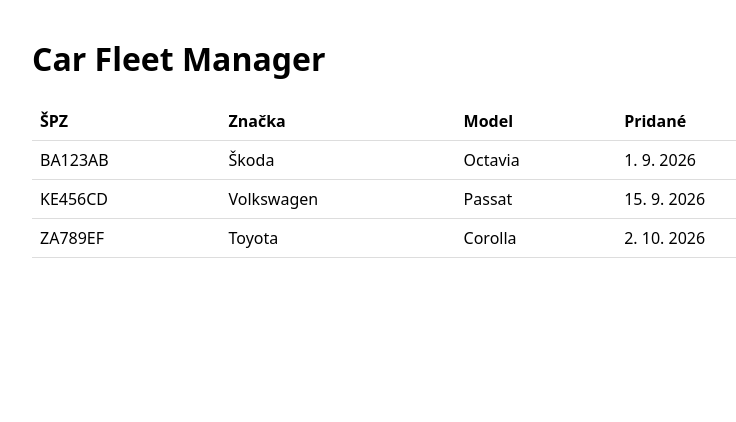
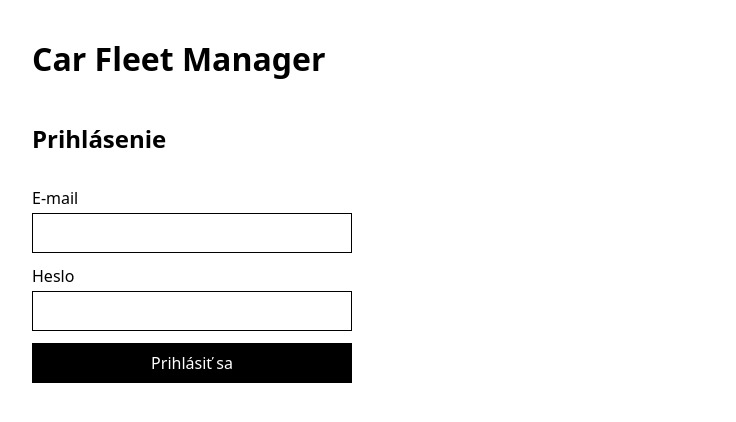
Before and after one commit to Matus1232/car-fleet-, a React (Vite) app in the folder frontend/: page / in a window 1280 px wide. Shown: the top 422 px of the page, without its empty margins (208-944 px from the left). Built offline with nearby package versions, Linux system fonts and the light colour scheme.

Commit message:
feat: login form

```diff
--- a/frontend/src/App.tsx
+++ b/frontend/src/App.tsx
@@ -1,3 +1,5 @@
+import { useState } from 'react'
+import LoginForm from './components/LoginForm'
 import VehicleList from './components/VehicleList'
 import type { Vehicle } from './types'
 
@@ -9,10 +11,17 @@
 ]
 
 function App() {
+  // null = nikto nie je prihlásený. Token je zatiaľ len v pamäti, po obnovení stránky zmizne.
+  const [token, setToken] = useState<string | null>(null)
+
   return (
     <main>
       <h1>Car Fleet Manager</h1>
-      <VehicleList vehicles={sampleVehicles} />
+      {token === null ? (
+        <LoginForm onLogin={setToken} />
+      ) : (
+        <VehicleList vehicles={sampleVehicles} />
+      )}
     </main>
   )
 }
--- /dev/null
+++ b/frontend/src/api.ts
@@ -0,0 +1,21 @@
+// Adresa backendu. Pri nasadení ju budeme meniť, preto je na jednom mieste.
+const API_URL = 'http://localhost:8000'
+
+// Pošle email a heslo na POST /auth/token a vráti JWT token.
+export async function login(email: string, password: string): Promise<string> {
+  const response = await fetch(`${API_URL}/auth/token`, {
+    method: 'POST',
+    // OAuth2 štandard chce formulár (nie JSON) a pole sa volá 'username', aj keď je to email.
+    body: new URLSearchParams({ username: email, password }),
+  })
+
+  if (response.status === 401) {
+    throw new Error('Nesprávny e-mail alebo heslo.')
+  }
+  if (!response.ok) {
+    throw new Error(`Prihlásenie zlyhalo (chyba ${response.status}).`)
+  }
+
+  const data: { access_token: string } = await response.json()
+  return data.access_token
+}
--- /dev/null
+++ b/frontend/src/components/LoginForm.tsx
@@ -0,0 +1,67 @@
+import { useState } from 'react'
+import type { FormEvent } from 'react'
+import { login } from '../api'
+
+type Props = {
+  onLogin: (token: string) => void
+}
+
+function LoginForm({ onLogin }: Props) {
+  const [email, setEmail] = useState('')
+  const [password, setPassword] = useState('')
+  const [error, setError] = useState<string | null>(null)
+  const [loading, setLoading] = useState(false)
+
+  async function handleSubmit(event: FormEvent<HTMLFormElement>) {
+    event.preventDefault() // inak by prehliadač po odoslaní znova načítal celú stránku
+    setError(null)
+    setLoading(true)
+    try {
+      const token = await login(email, password)
+      onLogin(token)
+    } catch (err) {
+      // fetch hodí TypeError, keď sa na server vôbec nedá pripojiť (napr. nebeží Docker).
+      if (err instanceof TypeError) {
+        setError('Server je nedostupný.')
+      } else if (err instanceof Error) {
+        setError(err.message)
+      }
+    } finally {
+      setLoading(false)
+    }
+  }
+
+  return (
+    <form onSubmit={handleSubmit}>
+      <h2>Prihlásenie</h2>
+
+      <label>
+        E-mail
+        <input
+          type="email"
+          value={email}
+          onChange={(event) => setEmail(event.target.value)}
+          required
+        />
+      </label>
+
+      <label>
+        Heslo
+        <input
+          type="password"
+          value={password}
+          onChange={(event) => setPassword(event.target.value)}
+          required
+        />
+      </label>
+
+      {error && <p className="error">{error}</p>}
+
+      <button type="submit" disabled={loading}>
+        {loading ? 'Prihlasujem…' : 'Prihlásiť sa'}
+      </button>
+    </form>
+  )
+}
+
+export default LoginForm
--- a/frontend/src/index.css
+++ b/frontend/src/index.css
@@ -20,3 +20,43 @@
   border-bottom: 1px solid #ddd;
   text-align: left;
 }
+
+form {
+  display: flex;
+  flex-direction: column;
+  gap: 12px;
+  max-width: 320px;
+}
+
+label {
+  display: flex;
+  flex-direction: column;
+  gap: 4px;
+}
+
+input {
+  padding: 8px;
+  font: inherit;
+  border: 1px solid #000;
+}
+
+button {
+  padding: 8px 16px;
+  font: inherit;
+  color: #fff;
+  background: #000;
+  border: 1px solid #000;
+  cursor: pointer;
+}
+
+button:disabled {
+  opacity: 0.5;
+  cursor: default;
+}
+
+.error {
+  margin: 0;
+  padding: 8px;
+  font-weight: bold;
+  border: 1px solid #000;
+}
```
